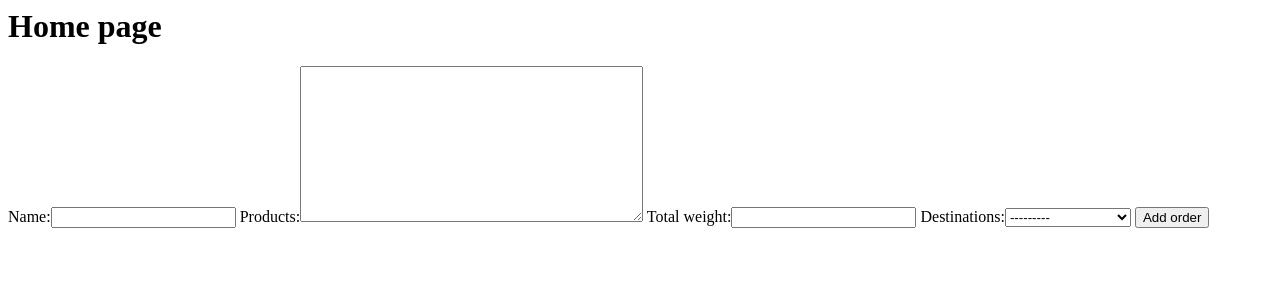
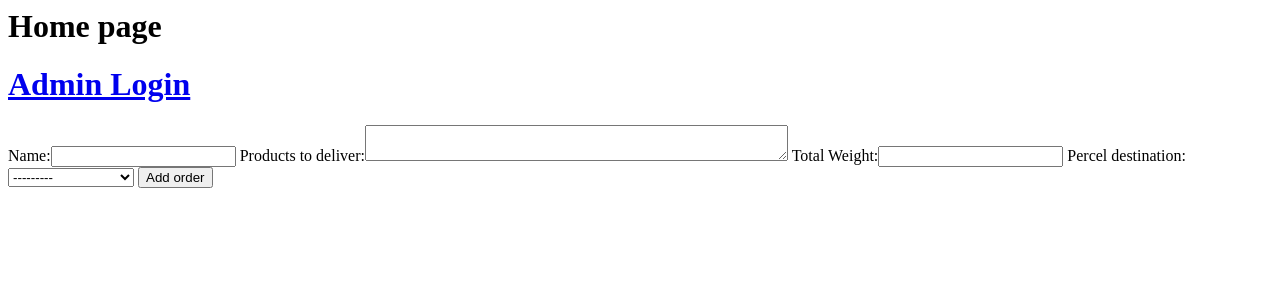
Before and after one commit to Md-Mahmudur-Reza/percel-man, a Django app: page / in a window 1280 px wide. Shown: the top 300 px of the page. Run offline with Django 3.2, Linux system fonts and the light colour scheme; data comes from the database, SQL or seed files in the repository.

Commit message:
form created

```diff
--- a/percel/forms.py
+++ b/percel/forms.py
@@ -2,6 +2,11 @@ from django import forms
 from .models import Destination, Merchant
 
 class MerchantForms(forms.ModelForm):
+    # destination = forms.ModelChoiceField(queryset=Destination.objects, empty_label=None, label='Percel destination')
     class Meta:
         model = Merchant
-        fields = ['merchant_id', 'name', 'products', 'total_weight', 'destinations']
+        fields = '__all__'
+        labels = {'name':'Name', 'products':'Products to deliver', 'total_weight':'Total Weight', 'destinations': 'Percel destination'}
+        widgets = {
+            'products': forms.Textarea(attrs={'cols': 50, 'rows': 2}),
+        }
--- a/percel/models.py
+++ b/percel/models.py
@@ -7,15 +7,12 @@ class Destination(models.Model):
         return self.destination
 
 class Merchant(models.Model):
-    merchant_id = models.AutoField(primary_key=True)
     name = models.CharField(max_length=100)
     products = models.TextField()
     total_weight = models.IntegerField()
-    destinations = models.ForeignKey(Destination, on_delete=models.CASCADE)
+    destinations = models.ForeignKey(Destination,null=False, on_delete=models.CASCADE)
     def __str__(self):
-        a= self.merchant_id
-        a = str(a)
-        return a
+        return self.name
 
 
 class Product(models.Model):
--- a/percel/templates/percel/index.html
+++ b/percel/templates/percel/index.html
@@ -1,4 +1,5 @@
 <h1>Home page</h1>
+<h1><a href=#>Admin Login</a></h1>
 
 <h2>{{ note }}</h2>
 
--- a/percel/views.py
+++ b/percel/views.py
@@ -2,12 +2,10 @@ from django.shortcuts import render, HttpResponse
 from .forms import MerchantForms
 
 def index(request):
-    # return HttpResponse("nothing")
-    # return render(request, 'percel/index.html')
-
     if request.method == 'POST':
         filled_form = MerchantForms(request.POST)
         if filled_form.is_valid():
+            filled_form.save()
             note = "%s, your percel  is saved"%(filled_form.cleaned_data['name'])
             new_form = MerchantForms()
             return render(request, 'percel/index.html', {'merchantform':new_form, 'note':note})
```
Also changed, not shown: db.sqlite3, percel/migrations/0001_initial.py.
